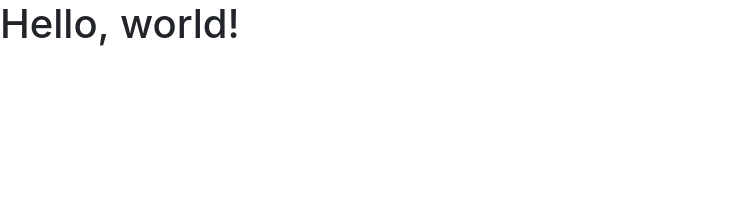
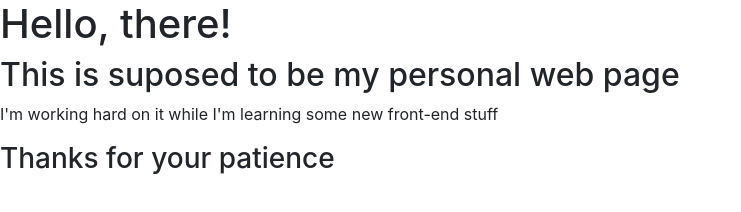
Before and after one commit to CarmeloAlcCoy/carmelo.github.io, a website: page index.html in a window 1280 px wide. Shown: the whole page, without its empty margins (0-741 px from the left). Drawn offline with nearby package versions, Linux system fonts and the light colour scheme.

```diff
--- a/index.html
+++ b/index.html
@@ -11,7 +11,11 @@
     <title>Hello, world!</title>
   </head>
   <body>
-    <h1>Hello, world!</h1>
+    <h1>Hello, there!</h1>
+    <h2>This is suposed to be my personal web page </h2>
+    <p>I'm working hard on it while I'm learning some new front-end stuff</p>
+
+    <h3>Thanks for your patience</h3>
 
     <!-- Optional JavaScript -->
     <!-- jQuery first, then Popper.js, then Bootstrap JS -->
```
